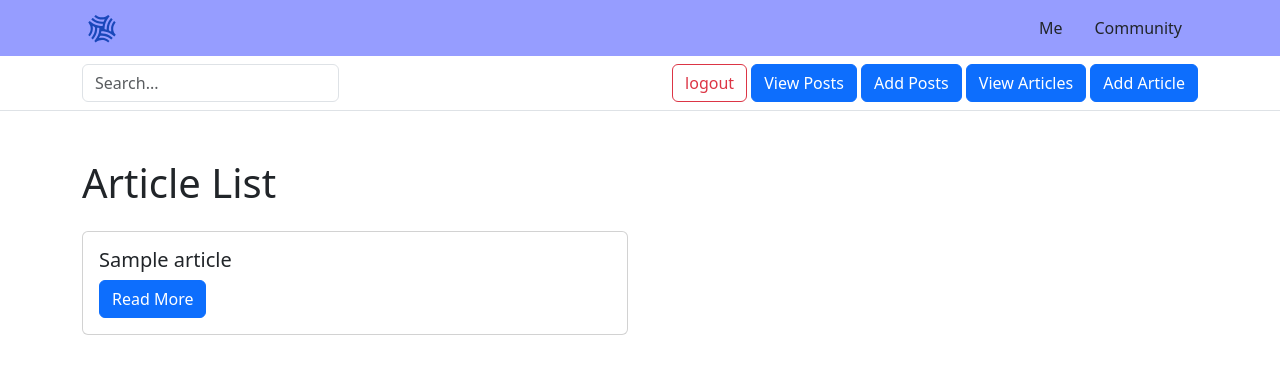
After one commit to mohamed-12-4/kubus, a Django app: page /community/article_list in a window 1280 px wide. The commit adds this page. Shown: the top 374 px of the page. Run offline with Django 4.2, Linux system fonts and the light colour scheme; a user stored in the database is signed in; tables that the repository leaves empty hold one stand-in row (values such as "Sample post"); some libraries are stand-ins or nearby versions.

Commit message:
Articles added

```diff
--- a/community/admin.py
+++ b/community/admin.py
@@ -1,4 +1,5 @@
 from django.contrib import admin
-from .models import Posts
+from .models import *
 # Register your models here.
 admin.site.register(Posts)
+admin.site.register(Articles)
--- a/community/models.py
+++ b/community/models.py
@@ -1,5 +1,6 @@
 from django.db import models
 from main.models import User
+from ckeditor.fields import RichTextField
 # Create your models here.
 
 class Posts(models.Model):
@@ -10,3 +11,14 @@ class Posts(models.Model):
 
     class Meta:
         ordering = ['-created_at', '-updated_at']
+
+
+class Articles(models.Model):
+    author = models.ForeignKey(User, on_delete=models.CASCADE)
+    title = models.CharField(max_length=200)
+    body = RichTextField()
+    created_at = models.DateTimeField(auto_now_add=True)
+    updated_at = models.DateTimeField(auto_now=True)
+
+    class Meta:
+        ordering = ['-created_at', '-updated_at']
--- /dev/null
+++ b/community/templates/community/articles.html
@@ -0,0 +1,20 @@
+{% extends "base_community.html" %}
+{% block title %} Posts {% endblock %}
+{% block content %}
+<div class="container mt-5">
+    <h1 class="mb-4">Article List</h1>
+
+    <div class="row">
+        {% for article in articles %}
+        <div class="col-md-6 mb-4">
+            <div class="card">
+                <div class="card-body">
+                    <h5 class="card-title">{{ article.title }}</h5>
+                    <a href="{% url 'article' article.id %}" class="btn btn-primary">Read More</a>
+                </div>
+            </div>
+        </div>
+        {% endfor %}
+    </div>
+</div>
+{% endblock %}
--- a/community/urls.py
+++ b/community/urls.py
@@ -4,5 +4,8 @@ from . import views
 urlpatterns = [
     path("", view=views.index, name="community_index"),
     path("create_post", view=views.create_post, name="create_post"),
-    path("posts", view=views.posts, name="posts")
+    path("posts", view=views.posts, name="posts"),
+    path("article_list", view=views.articles_list, name="article_list"),
+    path("article/<int:pk>", view=views.article, name="article"),
+    path("add_article", view=views.add_article, name="add_article"),
 ]
--- a/community/views.py
+++ b/community/views.py
@@ -1,6 +1,7 @@
 from django.shortcuts import render, redirect
 from django.contrib.auth.decorators import login_required
-from .models import Posts
+from .forms import ArticleForm
+from .models import *
 # Create your views here.
 def index(request):
     return render(request, "community/index.html")
@@ -14,7 +15,27 @@ def create_post(request):
         return redirect("community_index")
     return render(request, "community/add_post.html")
 
-@login_required(login_url='posts')
+@login_required(login_url='login')
 def posts(request):
     posts = Posts.objects.all()
     return render(request, "community/view_posts.html", {"posts":posts})
+
+
+@login_required(login_url='login')
+def articles_list(request):
+    articles = Articles.objects.all()
+    return render(request, "community/articles.html", {"articles": articles})
+
+@login_required(login_url='login')
+def article(request, pk):
+    article = Articles.objects.get(pk=pk)
+    return render(request, "community/article.html", {"article": article})
+@login_required(login_url='login')
+def add_article(request):
+    if request.method =="POST":
+        form = ArticleForm(request.POST)
+        if form.is_valid:
+            article = form.save(commit=False)
+            article.author = request.user
+    form = ArticleForm()
+    return render(request, "community/add_article.html", {"form": form})
--- a/main/models.py
+++ b/main/models.py
@@ -7,7 +7,7 @@ class User(AbstractUser):
 class Schedule(models.Model):
     students = models.ManyToManyField(User, related_name="students", blank=True)
     semester = models.CharField(max_length=25)
-    day = models.CharField(max_length=15)
+    day = models.CharField(max_length=50)
     departure_time = models.TimeField()
     arrival_time = models.TimeField()
     starting_point = models.CharField(max_length=50)
--- a/templates/navbar_community.html
+++ b/templates/navbar_community.html
@@ -37,6 +37,8 @@
                 <a href="{% url 'logout' %}" class="btn btn-outline-danger">logout</a>
                 <a href="{% url 'posts' %}" class="btn btn-primary" role="button">View Posts</a>
                 <a href="{% url 'create_post' %}" class="btn btn-primary" role="button">Add Posts</a>
+                <a href="{% url 'article_list' %}" class="btn btn-primary" role="button">View Articles</a>
+                <a href="{% url 'add_article' %}" class="btn btn-primary" role="button">Add Article</a>
             </div>
             {% else %}
             <div class="text-end">
```
Also changed, not shown: community/forms.py (added, +7 -0 lines), community/templates/community/add_article.html (added, +11 -0 lines), community/templates/community/article.html (added, +17 -0 lines), kubus/settings.py (+7 -2 lines), community/migrations/0002_articles.py (added), main/migrations/0007_alter_schedule_day.py (added).
